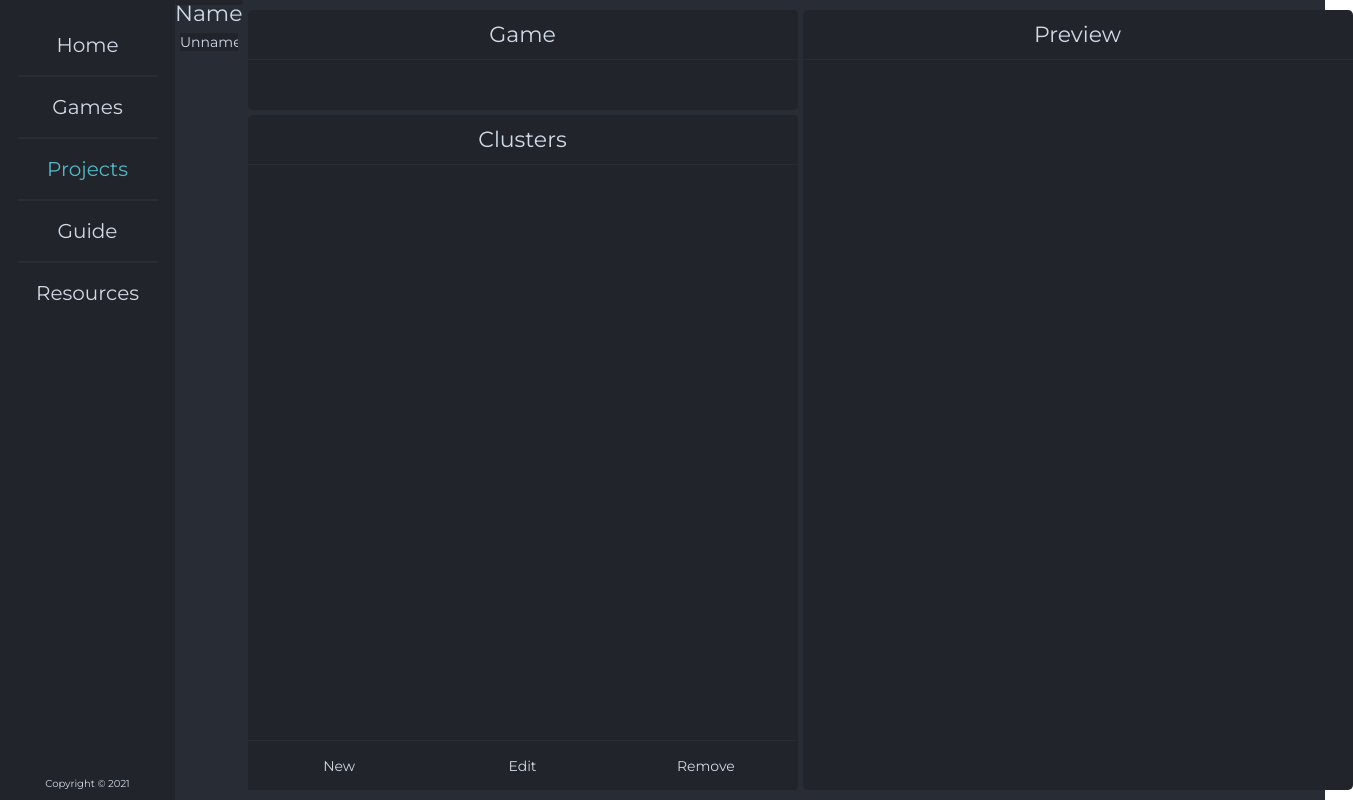
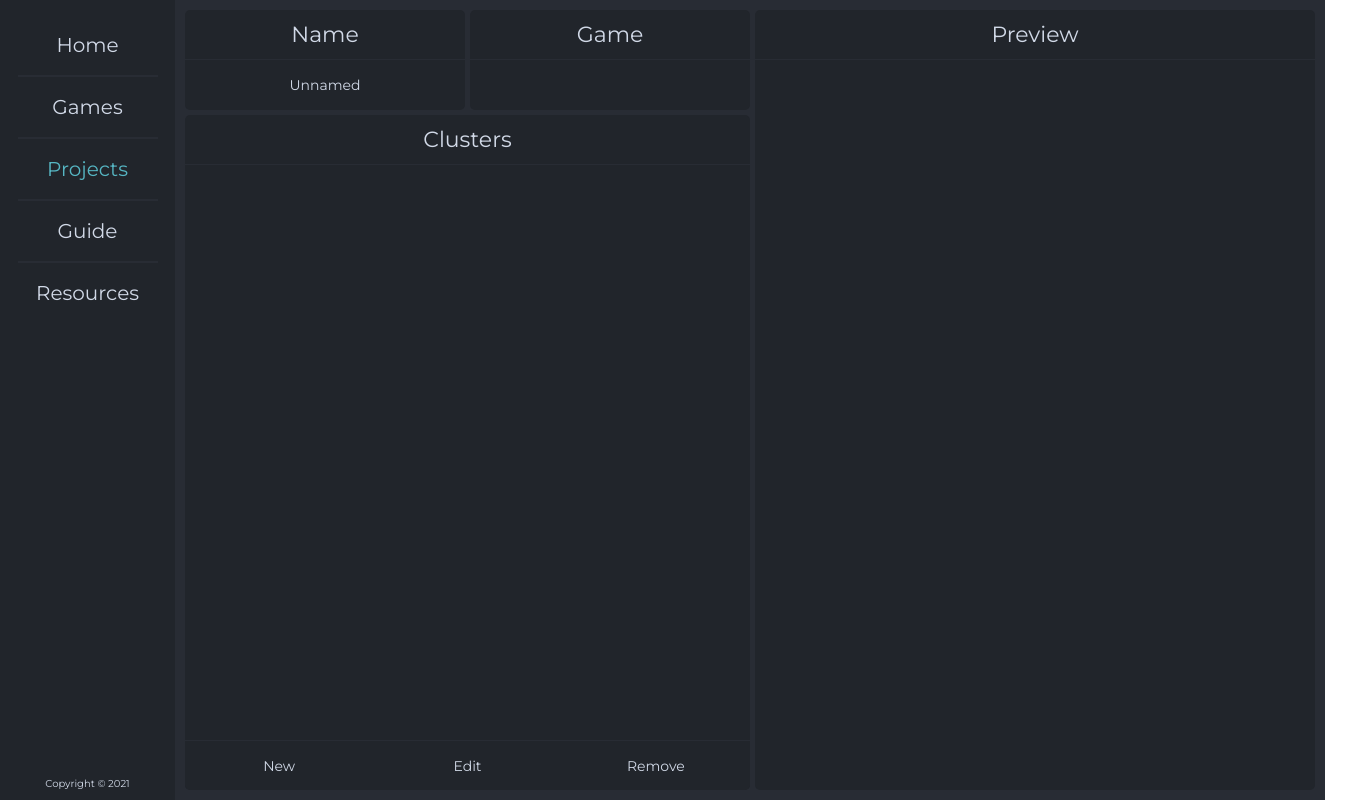
Before and after one commit to JonasAlmaas/prop-combine-tools, an Electron app: page pages/project_editor.html in a window 1325 px wide. Shown: the whole page, 1353 px wide, since content can reach past the window. Drawn offline with Linux system fonts and the light colour scheme; files that its build step writes are made by us from their sources; no server answers.

Commit message:
move project_editor.css

```diff
--- a/styles/project_editor.css
+++ b/styles/pages/project_editor.css
@@ -1,25 +1,37 @@
 .grid-layout {
     display: grid;
-    grid-template-columns: 1fr 550px 550px 1fr;
+    grid-template-columns: 5px 1fr 1fr 2fr 5px;
     grid-template-rows: 5px 100px 1fr 5px;
     grid-gap: 5px;
     grid-template-areas:
-    " . . . . "
-    " . wrapper-game wrapper-preview . "
-    " . wrapper-clusters wrapper-preview . "
-    ". . . . ";
+    " . . . . . "
+    " . wrapper-name wrapper-game wrapper-preview . "
+    " . wrapper-clusters wrapper-clusters wrapper-preview . "
+    ". . . . . ";
     height: 100%;
     width: 100%;
 }
 
-.title-Game {grid-area: title-Game;}
+.title-name {grid-area: title-name;}
+.input-name {grid-area: input-name;}
+.wrapper-name {
+    display: grid;
+    grid-area: wrapper-name;
+    grid-template-rows: 50px 1fr;
+    grid-template-areas:
+    " title-name "
+    " input-name ";
+}
+
+.title-game {grid-area: title-game;}
+.dropdown-wrapper {grid-area: dropdown-wrapper;}
 .wrapper-game {
     display: grid;
     grid-area: wrapper-game;
     grid-template-rows: 50px 1fr;
     grid-template-areas:
-    " title-Game "
-    " preview-wrapper ";
+    " title-game "
+    " dropdown-wrapper ";
 }
 
 .title-clusters {grid-area: title-clusters;}
@@ -47,15 +59,13 @@
 .preview-wrapper {grid-area: preview-wrapper;}
 
 .tools-grid {
+    border-color: var(--color-primary);
+    border-style: solid;
+    border-width: 1px 0 0 0;
     display: grid;
     grid-area: tools-grid;
     grid-template-columns: 1fr 1fr 1fr;
 }
 
-.btn-style-1 {
-    border-top-left-radius: 0;
-    border-top-right-radius: 0;
-    border-style: solid;
-    border-color: var(--color-primary);
-    border-width: 1px 0 0 0;
-}
+.btn-new button {border-bottom-left-radius: 5px;}
+.btn-remove button {border-bottom-right-radius: 5px;}
```
